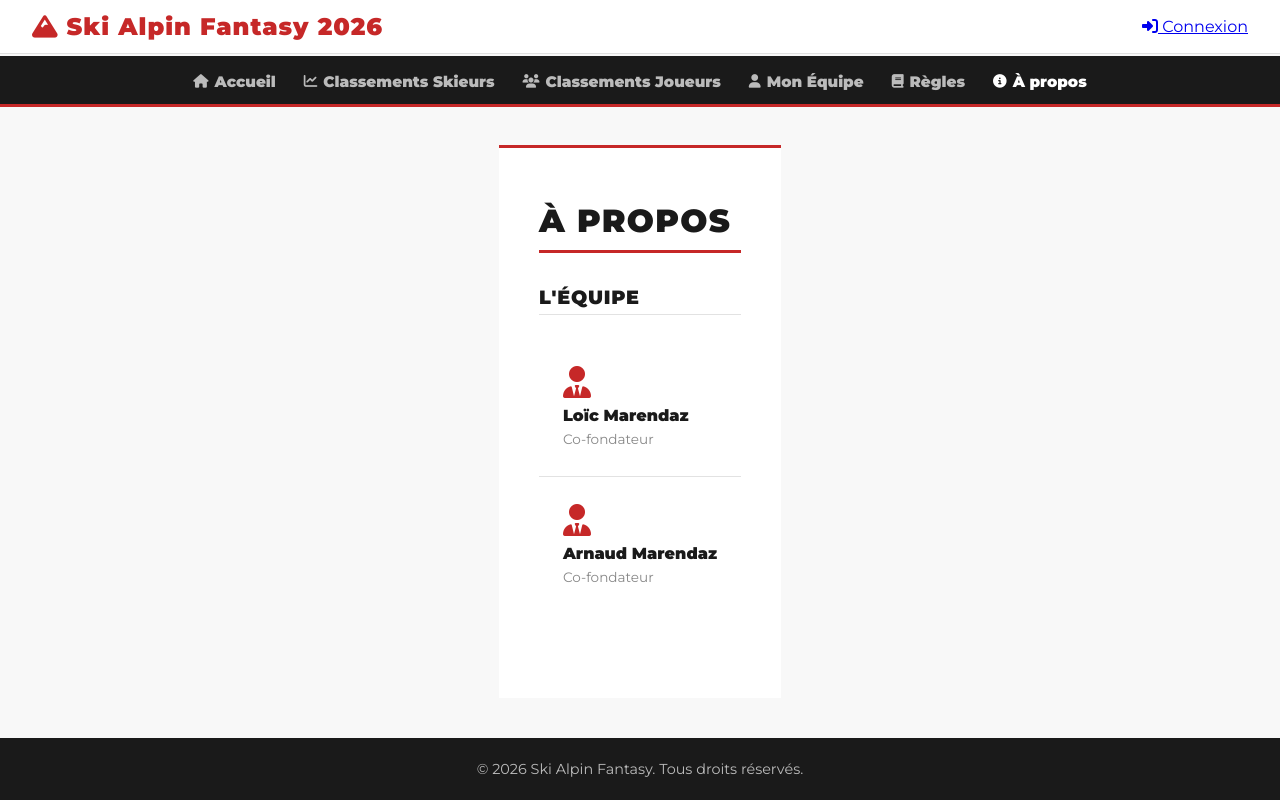
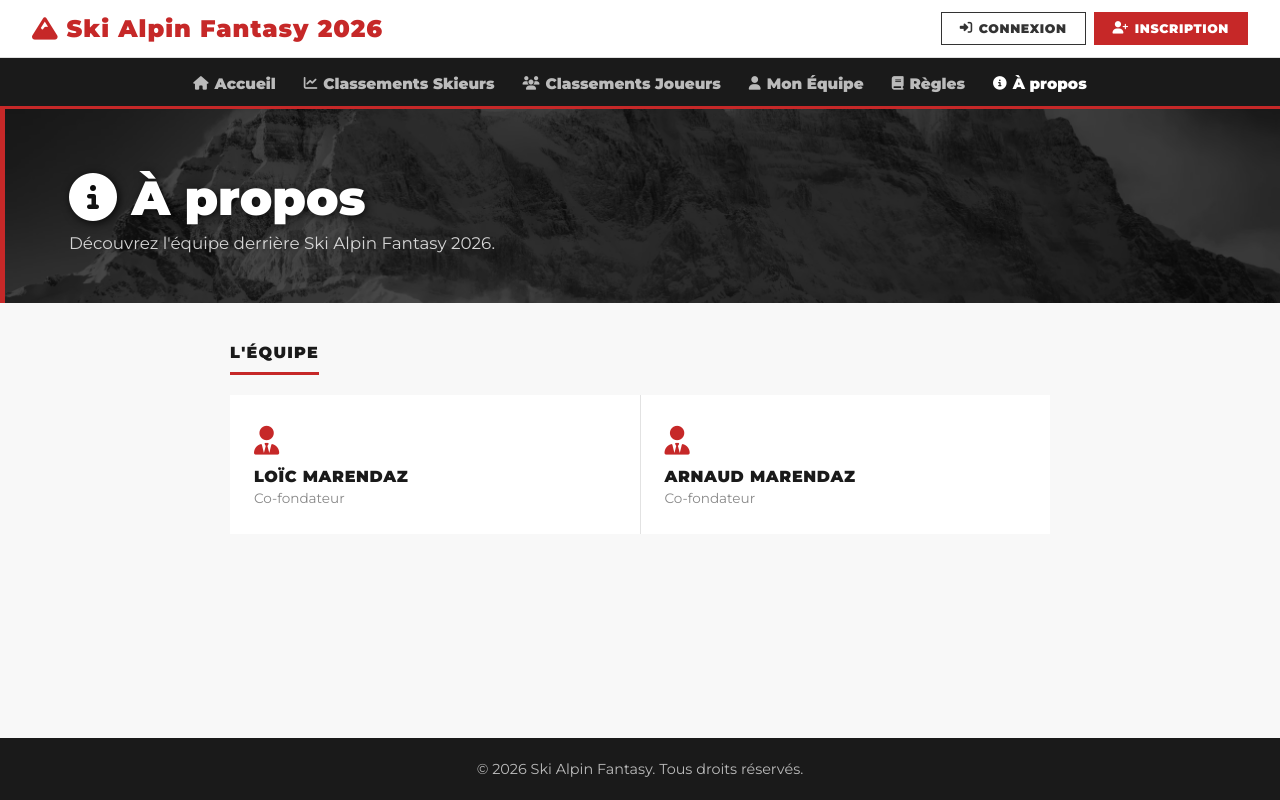
Before and after one commit to adakin97/Ski-Alpin---Fantasy-2026, a plain HTML site: page about.html in a window 1280 px wide. Drawn offline with Linux system fonts and the light colour scheme; no server answers.

Commit message:
Modernise about.html to match flat design system
Co-Authored-By: Claude Sonnet 4.6 <noreply@anthropic.com>

```diff
--- a/about.html
+++ b/about.html
@@ -8,76 +8,115 @@
   <link href="https://cdnjs.cloudflare.com/ajax/libs/font-awesome/6.5.0/css/all.min.css" rel="stylesheet">
   <link rel="stylesheet" href="common.css">
   <style>
-    main {
+    /* HERO */
+    .hero {
+      padding: 60px 4rem 50px;
+      background:
+        linear-gradient(rgba(0,0,0,0.72), rgba(0,0,0,0.72)),
+        url('Image/background_title.jpeg') center/cover no-repeat;
+      color: #fff;
+      border-left: 5px solid var(--main-red);
+      display: flex;
+      flex-direction: column;
+      justify-content: center;
+      align-items: flex-start;
+    }
+    .hero h1 {
+      font-size: 3rem;
+      font-weight: 900;
+      margin: 0 0 0.4rem;
+      text-shadow: 2px 2px 10px #000000cc;
+    }
+    .hero p {
+      font-size: 1.05rem;
+      color: #f0f0f0dd;
+      margin: 0;
+      font-weight: 500;
+    }
+
+    /* PAGE LAYOUT */
+    .page-content {
       max-width: 860px;
-      margin: 2.5rem auto;
-      padding: 2rem 2.5rem 3rem;
-      background: #fff;
-      border-top: 3px solid var(--main-red);
-      flex: 1;
+      margin: 0 auto;
+      padding: 40px 20px 60px;
+      width: 100%;
     }
-    main h1 {
-      font-size: 2rem;
-      font-weight: 900;
+
+    /* SECTION TITLE */
+    .section-title {
+      font-size: 1rem;
+      font-weight: 800;
+      text-transform: uppercase;
+      letter-spacing: 0.08em;
       color: #1a1a1a;
-      text-transform: uppercase;
-      letter-spacing: 0.04em;
+      margin: 0 0 20px;
+      padding-bottom: 10px;
       border-bottom: 3px solid var(--main-red);
-      padding-bottom: 0.6rem;
-      margin-bottom: 2rem;
+      display: inline-block;
     }
-    main h2 {
-      font-size: 1.2rem;
-      font-weight: 900;
-      color: #1a1a1a;
-      text-transform: uppercase;
-      letter-spacing: 0.04em;
-      border-bottom: 1px solid #e2e2e2;
-      padding-bottom: 0.3rem;
-      margin: 2rem 0 0.7rem;
+
+    /* INTRO TEXT */
+    .intro-text {
+      font-size: 0.95rem;
+      line-height: 1.8;
+      color: #555;
+      margin-bottom: 40px;
+      max-width: 680px;
     }
-    main h3 {
-      font-size: 1.1rem;
-      font-weight: 700;
-      color: var(--main-red);
-      margin: 1rem 0 0.2rem;
-    }
-    main p {
-      font-size: 0.95rem;
-      line-height: 1.75;
-      color: #555;
-    }
+
+    /* TEAM GRID */
     .team-grid {
       display: grid;
-      grid-template-columns: repeat(auto-fit, minmax(200px, 1fr));
+      grid-template-columns: repeat(auto-fit, minmax(220px, 1fr));
       gap: 1px;
       background: #e2e2e2;
-      margin-top: 1.5rem;
     }
     .team-card {
       background: #fff;
-      padding: 1.5rem;
+      padding: 28px 24px;
       border-top: 3px solid transparent;
       transition: border-top-color 0.2s;
     }
     .team-card:hover { border-top-color: var(--main-red); }
-    .team-card i { font-size: 2rem; color: var(--main-red); margin-bottom: 0.5rem; }
-    .team-card h3 { font-size: 1rem; margin: 0; color: #1a1a1a; }
-    .team-card p { font-size: 0.85rem; color: #888; margin: 0.2rem 0 0; }
+    .team-card i {
+      font-size: 1.8rem;
+      color: var(--main-red);
+      margin-bottom: 12px;
+      display: block;
+    }
+    .team-card h3 {
+      font-size: 1rem;
+      font-weight: 800;
+      color: #1a1a1a;
+      margin: 0 0 4px;
+      text-transform: uppercase;
+      letter-spacing: 0.04em;
+    }
+    .team-card p {
+      font-size: 0.85rem;
+      color: #888;
+      margin: 0;
+    }
+
+    @media (max-width: 768px) {
+      .hero { padding: 40px 1.5rem 36px; }
+      .hero h1 { font-size: 2.2rem; }
+      .page-content { padding: 24px 16px 40px; }
+    }
   </style>
 </head>
-
 <body>
 
 <header class="topbar1" role="banner">
   <div class="logo"><i class="fas fa-mountain"></i> Ski Alpin Fantasy 2026</div>
   <nav id="nav-auth">
     <div class="auth-links">
-      <a href="#" id="loginBtn"><i class="fas fa-sign-in-alt"></i> Connexion</a>
-      <a href="#" id="logoutBtn" style="display: none;"><i class="fas fa-sign-out-alt"></i> Déconnexion</a>
+      <a href="#" id="openLogin"><i class="fas fa-sign-in-alt"></i> Connexion</a>
+      <a href="#" id="openSignup"><i class="fas fa-user-plus"></i> Inscription</a>
     </div>
   </nav>
 </header>
+
 <nav class="topbar2" role="navigation">
   <nav>
     <a href="index.html"><i class="fas fa-home"></i> Accueil</a>
@@ -89,9 +128,13 @@
   </nav>
 </nav>
 
-  <main>
-    <h1>À propos</h1>
-    <h2>L'équipe</h2>
+<section class="hero">
+  <h1><i class="fas fa-info-circle"></i> À propos</h1>
+  <p>Découvrez l'équipe derrière Ski Alpin Fantasy 2026.</p>
+</section>
+
+<div class="page-content">
+  <div class="section-title">L'équipe</div>
   <div class="team-grid">
     <div class="team-card">
       <i class="fas fa-user-tie"></i>
@@ -104,7 +147,7 @@
       <p>Co-fondateur</p>
     </div>
   </div>
-  </main>
+</div>
 
 <footer>
   &copy; 2026 Ski Alpin Fantasy. Tous droits réservés.
```
Lines whose indentation alone changed are shown as unchanged.
